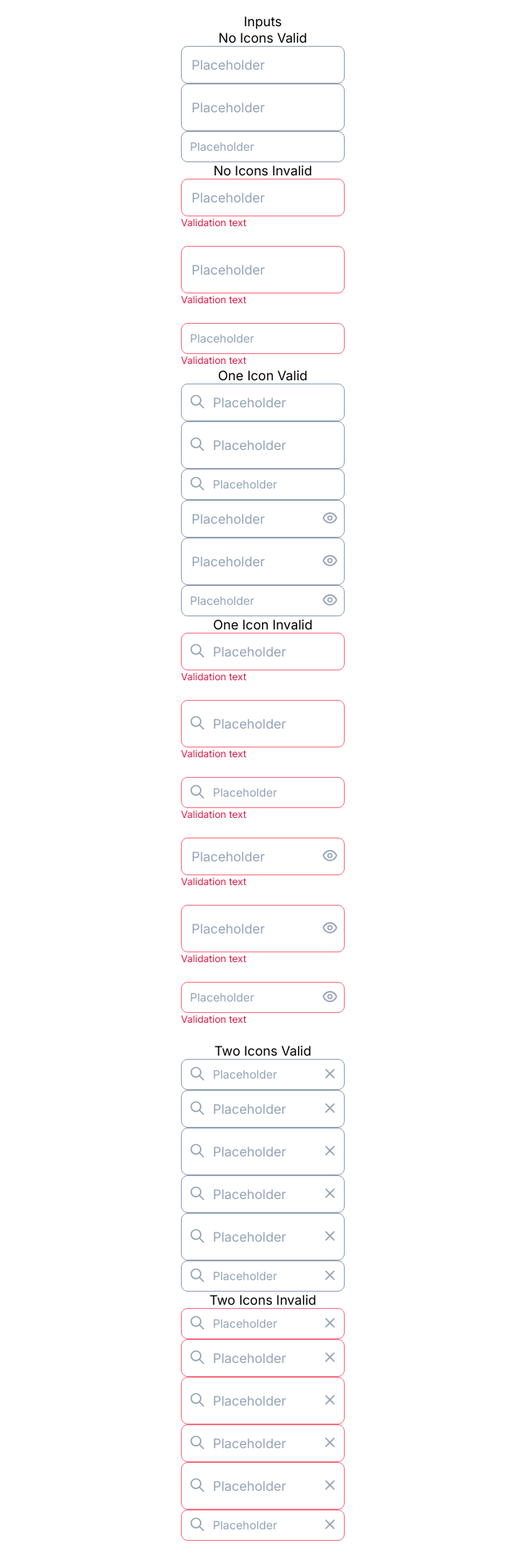
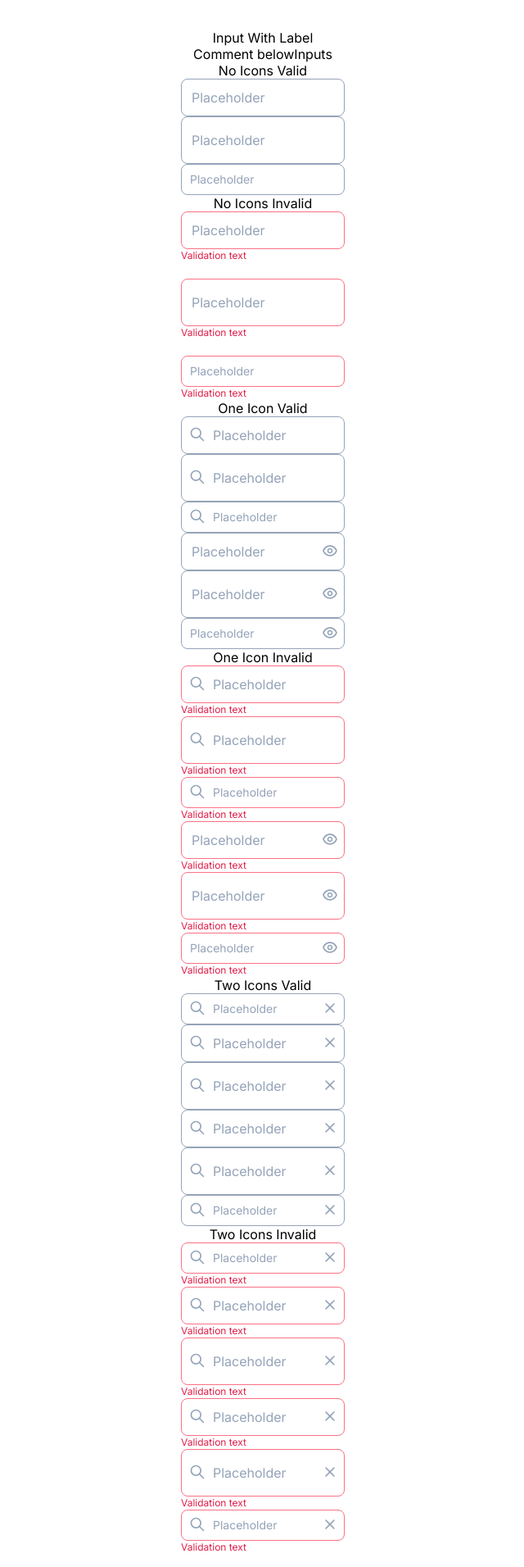
Before and after one commit to lubov-nefed/irina-nik-design-system, a React (Vite) app: page / in a window 1280 px wide. Shown: the whole page at 82% size, without its empty margins (319-959 px from the left). Built offline with nearby package versions, Linux system fonts and the light colour scheme.

Commit message:
refactor: add NoIconInput and WithIconsInput components

```diff
--- a/src/Inputs.tsx
+++ b/src/Inputs.tsx
@@ -58,42 +58,42 @@ function Inputs() {
       <br />
       <Input
         size="medium"
-        type={{ oneIcon: { iconPosition: "left", iconSrc: iconSearch } }}
+        type={{ withIcons: { leftIconSrc: iconSearch } }}
         placeholder="Placeholder"
         isValid={true}
       />
       <br />
       <Input
         size="big"
-        type={{ oneIcon: { iconPosition: "left", iconSrc: iconSearch } }}
+        type={{ withIcons: { leftIconSrc: iconSearch } }}
         placeholder="Placeholder"
         isValid={true}
       />
       <br />
       <Input
         size="small"
-        type={{ oneIcon: { iconPosition: "left", iconSrc: iconSearch } }}
+        type={{ withIcons: { leftIconSrc: iconSearch } }}
         placeholder="Placeholder"
         isValid={true}
       />
       <br />
       <Input
         size="medium"
-        type={{ oneIcon: { iconPosition: "right", iconSrc: iconEye } }}
+        type={{ withIcons: { rightIconSrc: iconEye } }}
         placeholder="Placeholder"
         isValid={true}
       />
       <br />
       <Input
         size="big"
-        type={{ oneIcon: { iconPosition: "right", iconSrc: iconEye } }}
+        type={{ withIcons: { rightIconSrc: iconEye } }}
         placeholder="Placeholder"
         isValid={true}
       />
       <br />
       <Input
         size="small"
-        type={{ oneIcon: { iconPosition: "right", iconSrc: iconEye } }}
+        type={{ withIcons: { rightIconSrc: iconEye } }}
         placeholder="Placeholder"
         isValid={true}
       />
@@ -102,42 +102,42 @@ function Inputs() {
       <br />
       <Input
         size="medium"
-        type={{ oneIcon: { iconPosition: "left", iconSrc: iconSearch } }}
+        type={{ withIcons: { leftIconSrc: iconSearch } }}
         placeholder="Placeholder"
         isValid={false}
       />
       <br />
       <Input
         size="big"
-        type={{ oneIcon: { iconPosition: "left", iconSrc: iconSearch } }}
+        type={{ withIcons: { leftIconSrc: iconSearch } }}
         placeholder="Placeholder"
         isValid={false}
       />
       <br />
       <Input
         size="small"
-        type={{ oneIcon: { iconPosition: "left", iconSrc: iconSearch } }}
+        type={{ withIcons: { leftIconSrc: iconSearch } }}
         placeholder="Placeholder"
         isValid={false}
       />
       <br />
       <Input
         size="medium"
-        type={{ oneIcon: { iconPosition: "right", iconSrc: iconEye } }}
+        type={{ withIcons: { rightIconSrc: iconEye } }}
         placeholder="Placeholder"
         isValid={false}
       />
       <br />
       <Input
         size="big"
-        type={{ oneIcon: { iconPosition: "right", iconSrc: iconEye } }}
+        type={{ withIcons: { rightIconSrc: iconEye } }}
         placeholder="Placeholder"
         isValid={false}
       />
       <br />
       <Input
         size="small"
-        type={{ oneIcon: { iconPosition: "right", iconSrc: iconEye } }}
+        type={{ withIcons: { rightIconSrc: iconEye } }}
         placeholder="Placeholder"
         isValid={false}
       />
@@ -146,42 +146,42 @@ function Inputs() {
       <br />
       <Input
         size="small"
-        type={{ twoIcons: { leftIconSrc: iconSearch, rightIconSrc: iconX } }}
+        type={{ withIcons: { leftIconSrc: iconSearch, rightIconSrc: iconX } }}
         placeholder="Placeholder"
         isValid={true}
       />
       <br />
       <Input
         size="medium"
-        type={{ twoIcons: { leftIconSrc: iconSearch, rightIconSrc: iconX } }}
+        type={{ withIcons: { leftIconSrc: iconSearch, rightIconSrc: iconX } }}
         placeholder="Placeholder"
         isValid={true}
       />
       <br />
       <Input
         size="big"
-        type={{ twoIcons: { leftIconSrc: iconSearch, rightIconSrc: iconX } }}
+        type={{ withIcons: { leftIconSrc: iconSearch, rightIconSrc: iconX } }}
         placeholder="Placeholder"
         isValid={true}
       />
       <br />
       <Input
         size="medium"
-        type={{ twoIcons: { leftIconSrc: iconSearch, rightIconSrc: iconX } }}
+        type={{ withIcons: { leftIconSrc: iconSearch, rightIconSrc: iconX } }}
         placeholder="Placeholder"
         isValid={true}
       />
       <br />
       <Input
         size="big"
-        type={{ twoIcons: { leftIconSrc: iconSearch, rightIconSrc: iconX } }}
+        type={{ withIcons: { leftIconSrc: iconSearch, rightIconSrc: iconX } }}
         placeholder="Placeholder"
         isValid={true}
       />
       <br />
       <Input
         size="small"
-        type={{ twoIcons: { leftIconSrc: iconSearch, rightIconSrc: iconX } }}
+        type={{ withIcons: { leftIconSrc: iconSearch, rightIconSrc: iconX } }}
         placeholder="Placeholder"
         isValid={true}
       />
@@ -190,45 +190,46 @@ function Inputs() {
       <br />
       <Input
         size="small"
-        type={{ twoIcons: { leftIconSrc: iconSearch, rightIconSrc: iconX } }}
+        type={{ withIcons: { leftIconSrc: iconSearch, rightIconSrc: iconX } }}
         placeholder="Placeholder"
         isValid={false}
       />
       <br />
       <Input
         size="medium"
-        type={{ twoIcons: { leftIconSrc: iconSearch, rightIconSrc: iconX } }}
+        type={{ withIcons: { leftIconSrc: iconSearch, rightIconSrc: iconX } }}
         placeholder="Placeholder"
         isValid={false}
       />
       <br />
       <Input
         size="big"
-        type={{ twoIcons: { leftIconSrc: iconSearch, rightIconSrc: iconX } }}
+        type={{ withIcons: { leftIconSrc: iconSearch, rightIconSrc: iconX } }}
         placeholder="Placeholder"
         isValid={false}
       />
       <br />
       <Input
         size="medium"
-        type={{ twoIcons: { leftIconSrc: iconSearch, rightIconSrc: iconX } }}
+        type={{ withIcons: { leftIconSrc: iconSearch, rightIconSrc: iconX } }}
         placeholder="Placeholder"
         isValid={false}
       />
       <br />
       <Input
         size="big"
-        type={{ twoIcons: { leftIconSrc: iconSearch, rightIconSrc: iconX } }}
+        type={{ withIcons: { leftIconSrc: iconSearch, rightIconSrc: iconX } }}
         placeholder="Placeholder"
         isValid={false}
       />
       <br />
       <Input
         size="small"
-        type={{ twoIcons: { leftIconSrc: iconSearch, rightIconSrc: iconX } }}
+        type={{ withIcons: { leftIconSrc: iconSearch, rightIconSrc: iconX } }}
         placeholder="Placeholder"
         isValid={false}
       />
+      <br />
     </>
   );
 }
--- /dev/null
+++ b/src/InputsWithLabels.tsx
@@ -0,0 +1,23 @@
+import { Input } from "./components/Input/Input";
+//import iconSearch from "./assets/icons/input-icons/icon-search.svg";
+//import iconEye from "./assets/icons/input-icons/icon-eye.svg";
+//import iconX from "./assets/icons/input-icons/icon-x.svg";
+
+function InputsWithLabels() {
+  return (
+    <>
+      <br />
+      Input With Label
+      <br />
+      <Input
+        size="medium"
+        type="noIcon"
+        placeholder="Placeholder"
+        isValid={true}
+        label={{ labelText: "Comment below", labelFor: "comment" }}
+      />
+    </>
+  );
+}
+
+export { InputsWithLabels };
--- a/src/components/Input/Input.tsx
+++ b/src/components/Input/Input.tsx
@@ -1,12 +1,15 @@
 import "./Input.css";
+import { NoIconInput } from "./NoIconInput";
+import { WithIconsInput } from "./WithIconsInput";
+
 interface IInputProps {
   size: "medium" | "big" | "small";
   type:
     | "noIcon"
-    | { oneIcon: { iconPosition: "left" | "right"; iconSrc: string } }
-    | { twoIcons: { leftIconSrc: string; rightIconSrc: string } };
+    | { withIcons: { leftIconSrc?: string; rightIconSrc?: string } };
   placeholder: string;
   isValid: boolean;
+  label?: { labelText: string; labelFor: string };
 }
 
 const Input: React.FC<IInputProps> = (props) => {
@@ -15,44 +18,25 @@ const Input: React.FC<IInputProps> = (props) => {
     ? `input input-${props.size} ${textSize} font-normal`
     : `input input-${props.size} input--non-valid ${textSize} font-normal`;
 
+  if (props.label) {
+    return (
+      <label htmlFor={props.label.labelFor}>{props.label.labelText}</label>
+    );
+  }
+
   if (props.isValid) {
     if ("noIcon" === props.type) {
-      return <input placeholder={props.placeholder} className={className} />;
+      return (
+        <NoIconInput placeholder={props.placeholder} className={className} />
+      );
     }
-    if ("oneIcon" in props.type) {
+    if ("withIcons" in props.type) {
       return (
         <div className={`input-container input-container--${props.size}`}>
-          {props.type.oneIcon.iconPosition === "left" && (
-            <img
-              className="input-icon input-icon--left"
-              src={props.type.oneIcon.iconSrc}
-              alt="Input icon"
-            />
-          )}
-          <input placeholder={props.placeholder} className={className} />
-          {props.type.oneIcon.iconPosition === "right" && (
-            <img
-              className="input-icon input-icon--right"
-              src={props.type.oneIcon.iconSrc}
-              alt="Input icon"
-            />
-          )}
-        </div>
-      );
-    }
-    if ("twoIcons" in props.type) {
-      return (
-        <div className={`input-container input-container--${props.size}`}>
-          <img
-            className="input-icon input-icon--left"
-            src={props.type.twoIcons.leftIconSrc}
-            alt="Input icon"
-          />
-          <input placeholder={props.placeholder} className={className} />
-          <img
-            className="input-icon input-icon--right"
-            src={props.type.twoIcons.rightIconSrc}
-            alt="Input icon"
+          <WithIconsInput
+            icons={props.type.withIcons}
+            placeholder={props.placeholder}
+            className={className}
           />
         </div>
       );
@@ -62,53 +46,24 @@ const Input: React.FC<IInputProps> = (props) => {
     if ("noIcon" === props.type) {
       return (
         <div className="input-validation-container">
-          <input placeholder={props.placeholder} className={className} />
+          <NoIconInput placeholder={props.placeholder} className={className} />
           <p className="input-validation-text text-xs font-normal">
             Validation text
           </p>
         </div>
       );
     }
-    if ("oneIcon" in props.type) {
+    if ("withIcons" in props.type) {
       return (
-        <div
-          className={`input-validation-container input-container--${props.size}`}
-        >
-          {props.type.oneIcon.iconPosition === "left" && (
-            <img
-              className="input-icon input-icon--left"
-              src={props.type.oneIcon.iconSrc}
-              alt="Input icon"
-            />
-          )}
-          <input placeholder={props.placeholder} className={className} />
-          {props.type.oneIcon.iconPosition === "right" && (
-            <img
-              className="input-icon input-icon--right"
-              src={props.type.oneIcon.iconSrc}
-              alt="Input icon"
-            />
-          )}
+        <div className={`input-container input-container--${props.size}`}>
+          <WithIconsInput
+            icons={props.type.withIcons}
+            placeholder={props.placeholder}
+            className={className}
+          />
           <p className="input-validation-text text-xs font-normal">
             Validation text
           </p>
-        </div>
-      );
-    }
-    if ("twoIcons" in props.type) {
-      return (
-        <div className={`input-container input-container--${props.size}`}>
-          <img
-            className="input-icon input-icon--left"
-            src={props.type.twoIcons.leftIconSrc}
-            alt="Input icon"
-          />
-          <input placeholder={props.placeholder} className={className} />
-          <img
-            className="input-icon input-icon--right"
-            src={props.type.twoIcons.rightIconSrc}
-            alt="Input icon"
-          />
         </div>
       );
     }
--- /dev/null
+++ b/src/components/Input/NoIconInput.tsx
@@ -0,0 +1,10 @@
+interface INoIconInputProps {
+  placeholder: string;
+  className: string;
+}
+
+function NoIconInput(props: INoIconInputProps) {
+  return <input placeholder={props.placeholder} className={props.className} />;
+}
+
+export { NoIconInput };
--- /dev/null
+++ b/src/components/Input/WithIconsInput.tsx
@@ -0,0 +1,29 @@
+interface IWithIconsInputProps {
+  icons: { leftIconSrc?: string; rightIconSrc?: string };
+  placeholder: string;
+  className: string;
+}
+
+function WithIconsInput(props: IWithIconsInputProps) {
+  return (
+    <>
+      {"leftIconSrc" in props.icons && (
+        <img
+          className="input-icon input-icon--left"
+          src={props.icons.leftIconSrc}
+          alt="Input icon"
+        />
+      )}
+      <input placeholder={props.placeholder} className={props.className} />
+      {"rightIconSrc" in props.icons && (
+        <img
+          className="input-icon input-icon--right"
+          src={props.icons.rightIconSrc}
+          alt="Input icon"
+        />
+      )}
+    </>
+  );
+}
+
+export { WithIconsInput };
--- a/src/main.tsx
+++ b/src/main.tsx
@@ -1,5 +1,6 @@
 import React from "react";
 import ReactDOM from "react-dom/client";
+import { InputsWithLabels } from "./InputsWithLabels.tsx";
 import { Inputs } from "./Inputs.tsx";
 //import { Headings } from "./Headings.tsx";
 //import Buttons from "./Buttons.tsx";
@@ -7,6 +8,7 @@ import "./index.css"; //
 
 ReactDOM.createRoot(document.getElementById("root")!).render(
   <React.StrictMode>
+    <InputsWithLabels />
     <Inputs />
   </React.StrictMode>
 );
```
